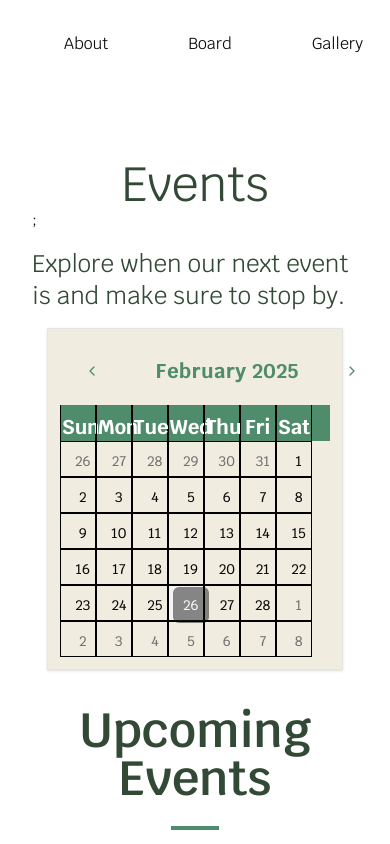
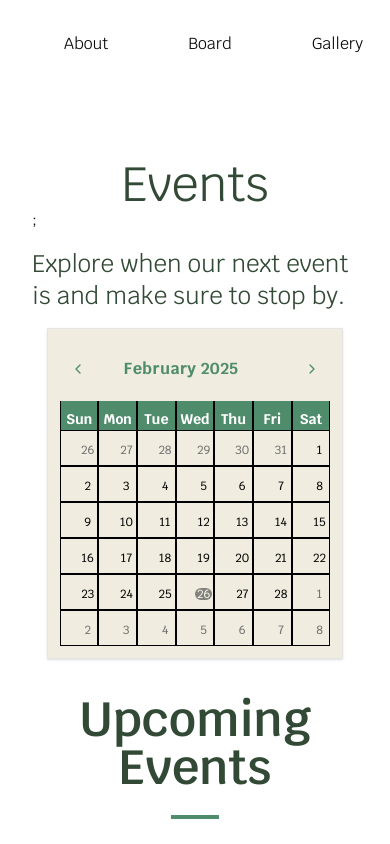
Before and after one commit to acm-ucr/leap-website, a Next.js app: page /events in a window 390 px wide. Shown: the top 844 px of the page. Built offline with nearby package versions, Linux system fonts and the light colour scheme; what tailwindcss-animated would draw is missing.

Commit message:
update responsiveness

```diff
--- a/src/components/ui/calendar.tsx
+++ b/src/components/ui/calendar.tsx
@@ -21,27 +21,34 @@ function Calendar({
       fixedWeeks={true}
       className={cn("w-full p-3", className)}
       classNames={{
-        months: "flex flex-col sm:flex-row sm:space-x-4 sm:space-y-0",
+        months: "flex flex-col sm:space-x-4 sm:space-y-0",
         month: "space-y-0",
         caption: "flex pt-1 relative mt-3 mb-5",
         caption_label:
-          "text-xl text-leap-mid-green font-leap font-bold tracking-wide ml-24",
+          "text-md md:text-xl lg:text-xxl text-leap-mid-green font-leap font-bold tracking-wide ml-16 md:ml-24",
         nav: "space-x-1 flex items-center",
         nav_button: cn(
           buttonVariants({ variant: "ghost" }),
-          "h-16 w-16 bg-transparent text-leap-mid-green opacity-100 hover:opacity-100",
+          "h-9 w-9 md:h-16 md:w-16 bg-transparent text-leap-mid-green opacity-100 hover:opacity-100",
         ),
         nav_button_previous: "absolute left-0",
-        nav_button_next: "absolute left-64",
+        nav_button_next: "absolute  right-0 md:left-64",
         table: "w-full border-collapse",
         head_row: "flex bg-leap-mid-green w-full text-center items-center",
+        //head_cell:
+        //  "text-white w-9 h-9 sm:h-16 sm:w-20 lg:h-20 lg:w-24 xl:h-12 xl:w-32 font-leap text-sm md:text-xl border-x border-black pt-2",
         head_cell:
-          "text-white w-9 h-9 md:h-12 md:w-36 font-leap text-xl border-x border-black pt-2",
+          "text-white w-full font-leap text-sm md:text-xl border-x border-black pt-2",
         row: "flex w-full",
-        cell: "h-9 w-9 md:h-28 md:w-36 text-sm md:text-lg text-right px-1 border border-black relative [&:has([aria-selected].day-range-end)]:rounded-r-md [&:has([aria-selected].day-outside)]:bg-accent/50 [&:has([aria-selected])]:bg-accent first:[&:has([aria-selected])]:rounded-l-md last:[&:has([aria-selected])]:rounded-r-md focus-within:relative focus-within:z-20",
+        //cell: "h-9 w-9 sm:h-16 sm:w-20 lg:h-20 lg:w-24 xl:h-28 xl:w-32 text-sm md:text-lg text-right px-1 border border-black relative [&:has([aria-selected].day-range-end)]:rounded-r-md [&:has([aria-selected].day-outside)]:bg-accent/50 [&:has([aria-selected])]:bg-accent first:[&:has([aria-selected])]:rounded-l-md last:[&:has([aria-selected])]:rounded-r-md focus-within:relative focus-within:z-20",
+        cell: "relative w-full h-9 sm:h-20 lg:h-24 xl:h-32 font-leap text-sm md:text-xl text-right border border-black pt-2",
+        // day: cn(
+        //   buttonVariants({ variant: "ghost" }),
+        //   "h-9 w-9 p-0 font-leap text-xs sm:text-sm md:text-md lg:text-xl aria-selected:opacity-50",
+        // ),
         day: cn(
           buttonVariants({ variant: "ghost" }),
-          "h-9 w-9 p-0 font-leap text-sm md:text-xl aria-selected:opacity-50",
+          "h-1/2 w-1/2 sm:h-1/4 sm:w-1/4 p-0 font-leap text-xs sm:text-sm md:text-md lg:text-xl aria-selected:opacity-50",
         ),
         day_range_end: "day-range-end",
         day_selected:
```
